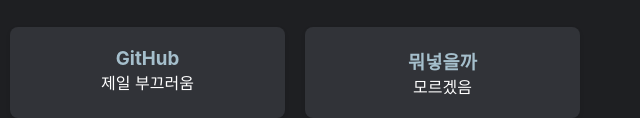
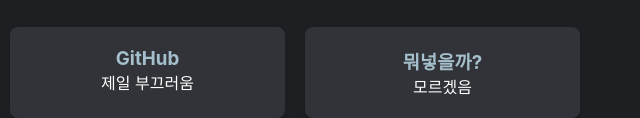
Before and after one commit to Juuuu-power-e/Juuuu-power-e.github.io, a plain HTML site: page index.html in a window 1280 px wide. Shown: the part 703-821 px from the top of the page, 640-1280 px from the left. Drawn offline with Linux system fonts and the light colour scheme.

Commit message:
Update index.html

```diff
--- a/index.html
+++ b/index.html
@@ -205,7 +205,7 @@
             <p>제일 부끄러움</p>
         </a>
         <a href="#" class="community-card">
-            <h3>뭐넣을까</h3>
+            <h3>뭐넣을까?</h3>
             <p>모르겠음</p>
         </a>
     </div>
```
